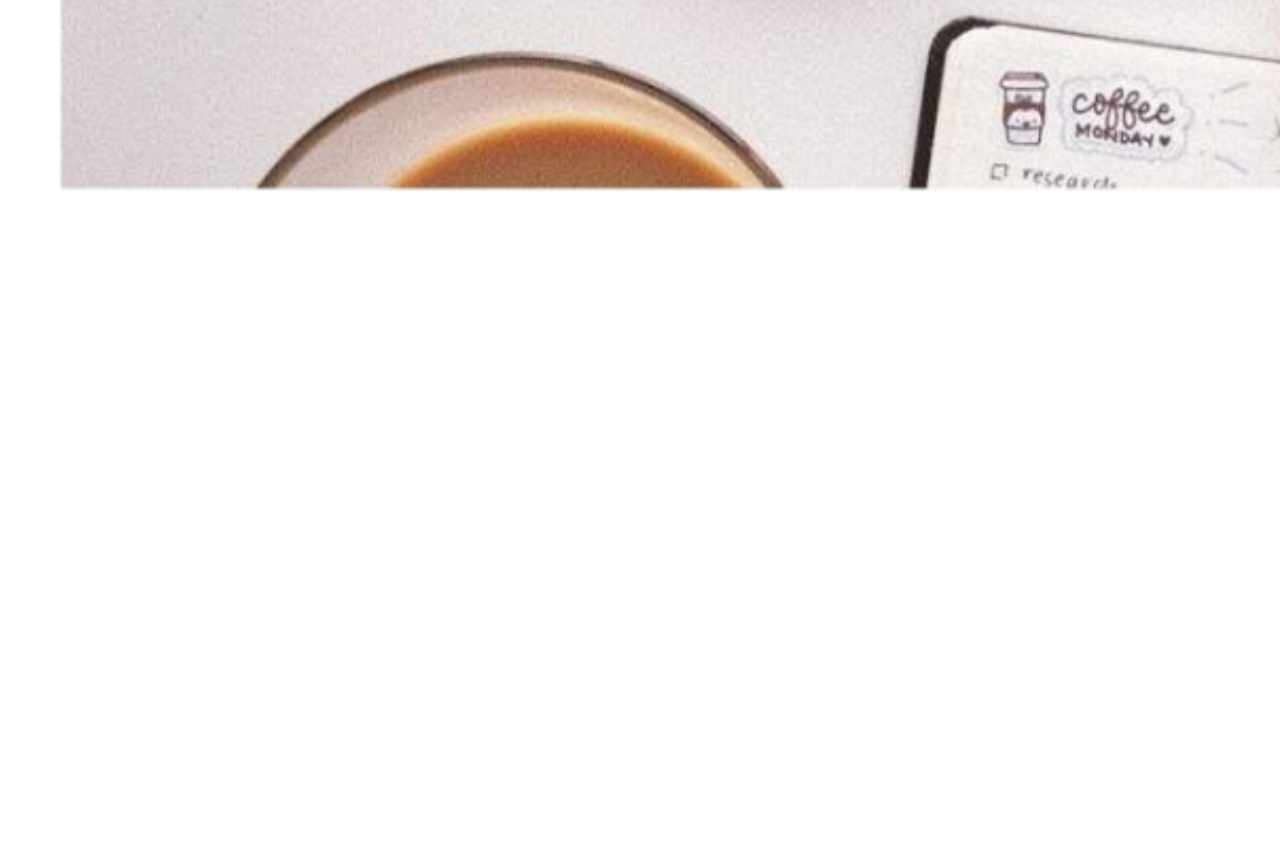
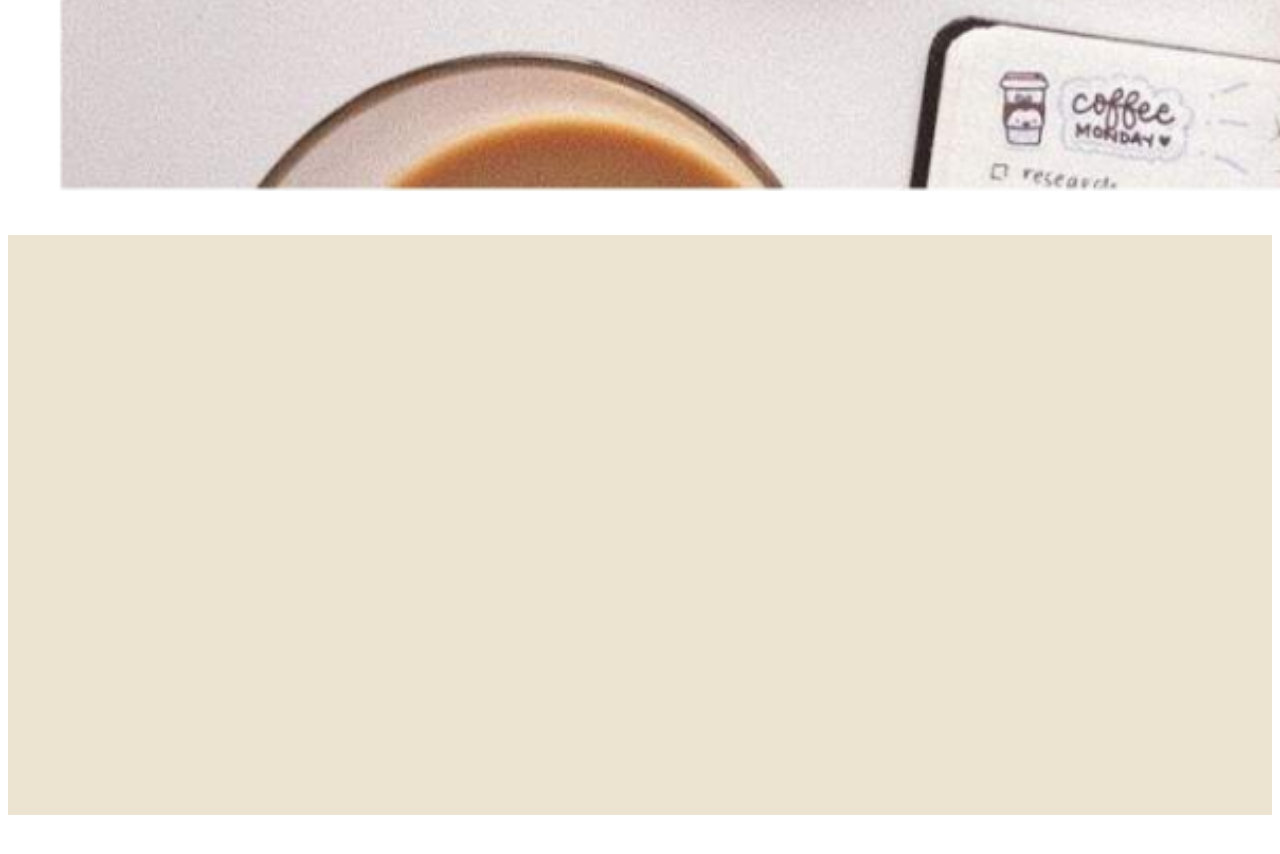
Before and after one commit to Isabila2/Vision, a plain HTML site: page index.html in a window 1280 px wide. Shown: the part 448-1302 px from the top of the page. Before the commit the page ends 800 px from the top, so only its background shows below. Drawn offline with Linux system fonts and the light colour scheme.

Commit message:
index começo ainda

```diff
--- a/index.css
+++ b/index.css
@@ -1,6 +1,18 @@
+/*Tudo*/
+html{
+    height: 2000px;
+}
 /*Header*/
 #principalhome{
     margin-top: 30px;
     margin-left: 50px;
     width: 1745px;
 }
+
+/*Meio*/
+.meio{
+    background-color: #ECE4D1;
+    width: 100%;
+    height: 580px;
+    margin-top: 40px;
+}
--- a/index.html
+++ b/index.html
@@ -11,5 +11,9 @@
     <img src="images/principalhome.png" id="principalhome">
   </header>
 
+  <div class="meio">
+
+  </div>
+
 </body>
 </html>
```
